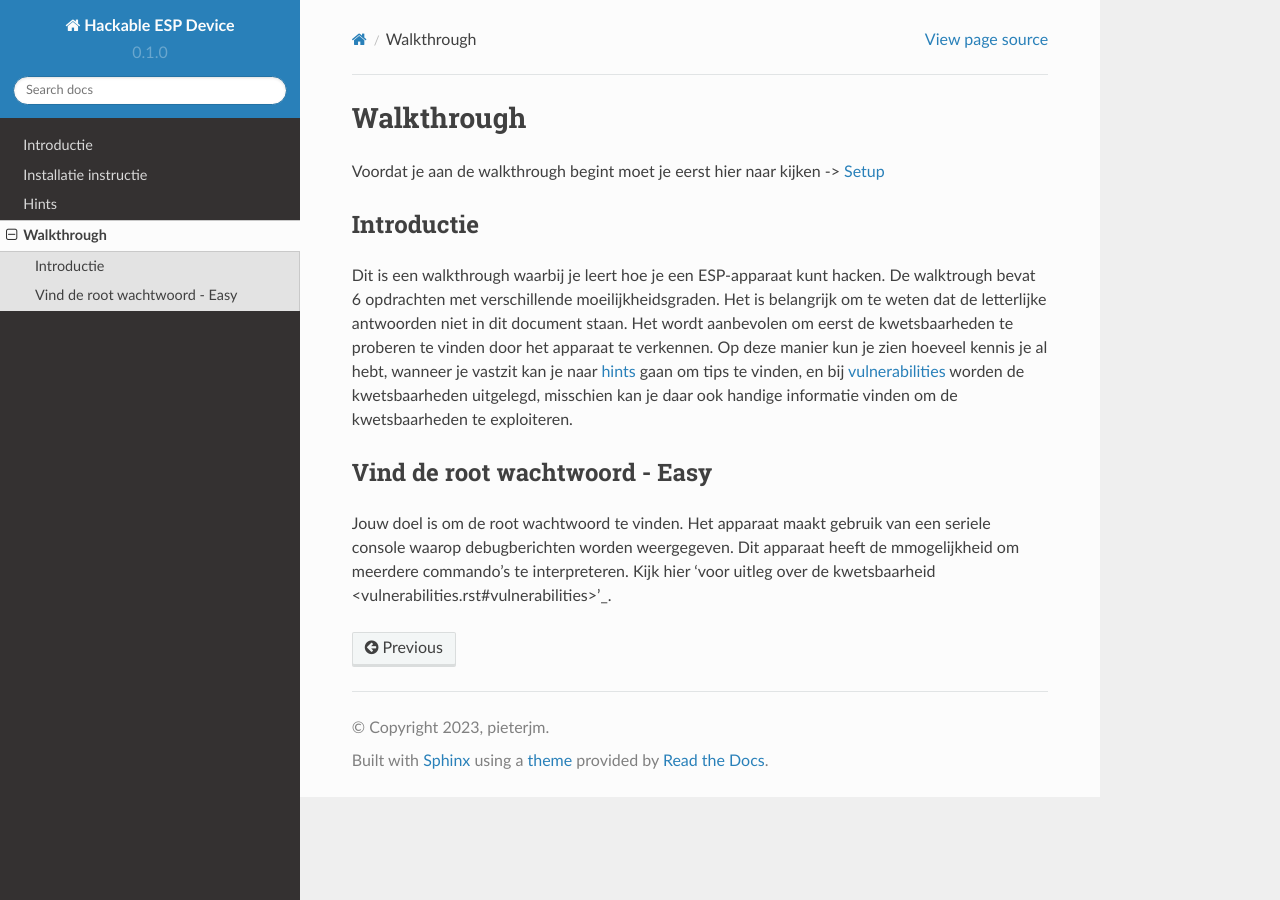
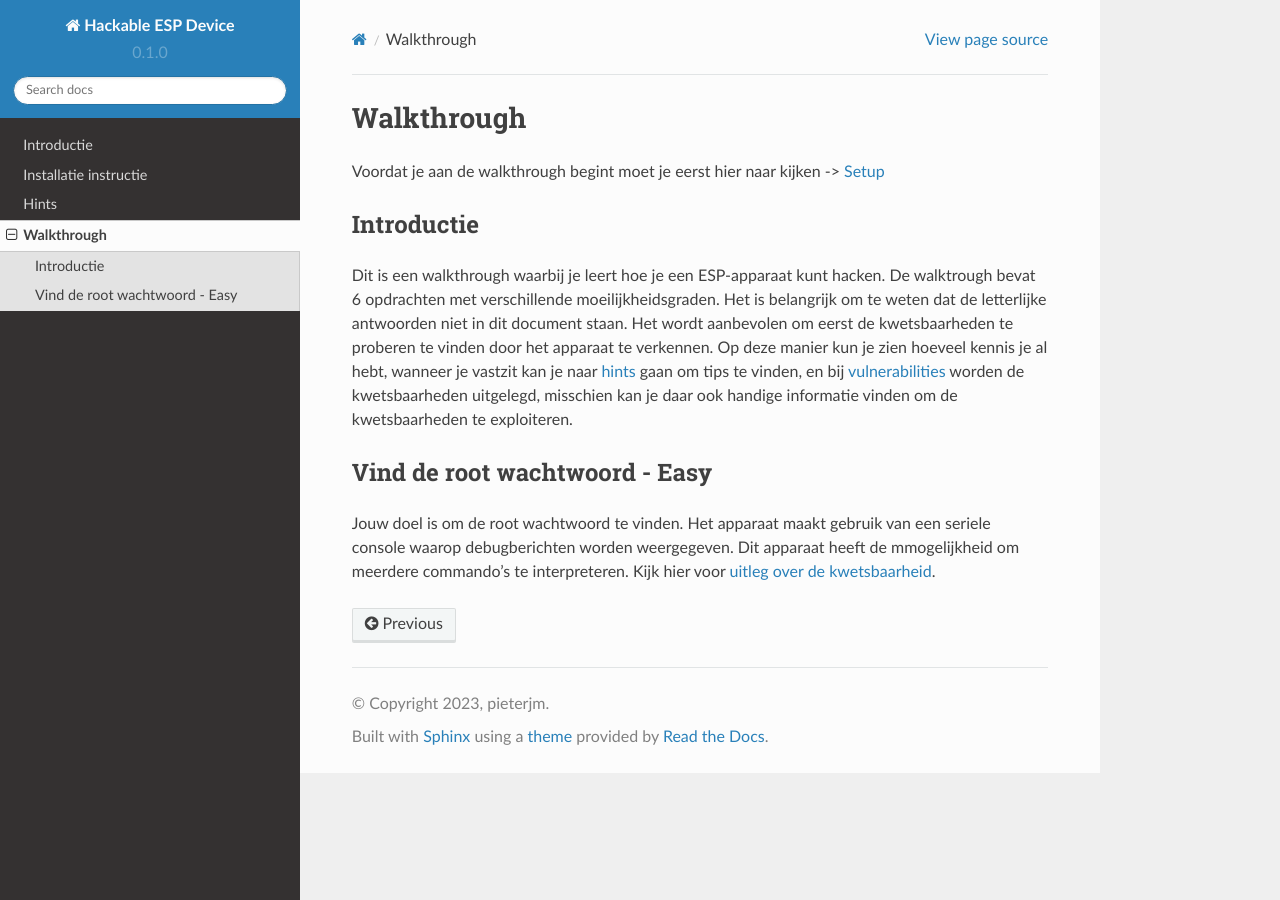
Before and after one commit to HollandCasino/Hackable-ESP-Device-v2, a Sphinx documentation site: the page built from docs/source/walkthrough.rst, in a window 1280 px wide. Built offline with Sphinx 7.4.7 and the Read the Docs theme 2.0.0, drawn with Linux system fonts in a browser that asks for light colours; pages that are not in the unit, such as notebooks, are missing from menus.

Commit message:
Update walkthrough.rst

```diff
--- a/docs/source/walkthrough.rst
+++ b/docs/source/walkthrough.rst
@@ -9,4 +9,4 @@ Dit is een walkthrough waarbij je leert hoe je een ESP-apparaat kunt hacken. De
 Vind de root wachtwoord - Easy
 -----------
 Jouw doel is om de root wachtwoord te vinden. Het apparaat maakt gebruik van een seriele console waarop debugberichten worden weergegeven.  Dit apparaat heeft de mmogelijkheid om meerdere commando's te interpreteren.
-Kijk hier 'voor uitleg over de kwetsbaarheid <vulnerabilities.rst#vulnerabilities>'_.
+Kijk hier voor `uitleg over de kwetsbaarheid <vulnerabilities.rst#vulnerabilities>`_.
```
